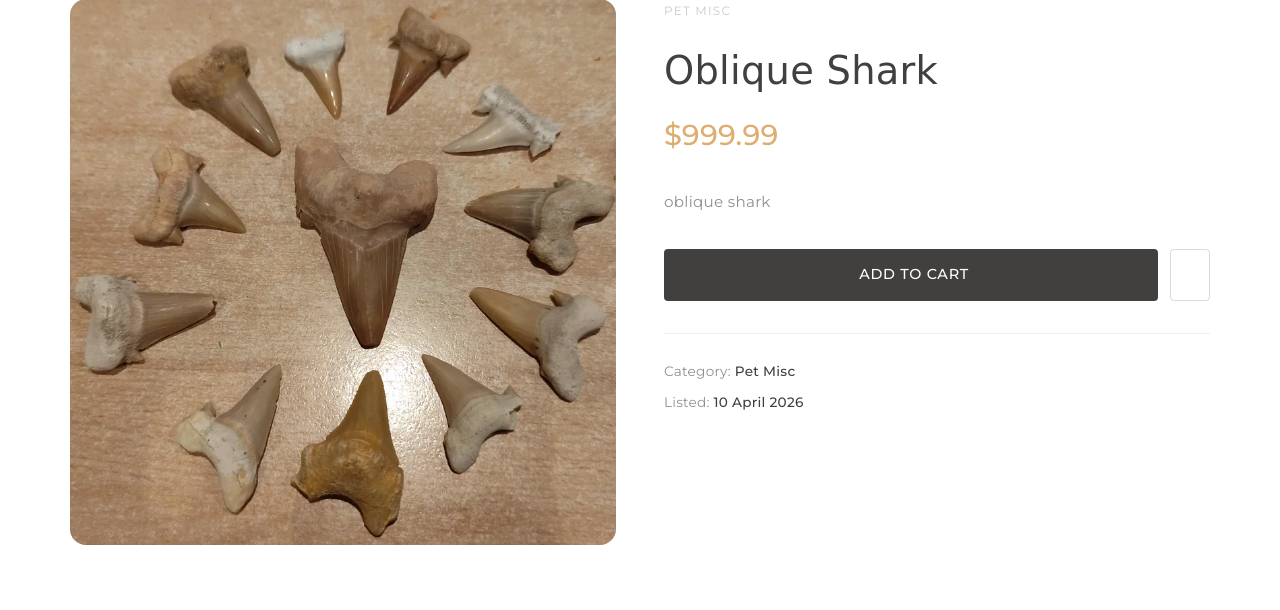
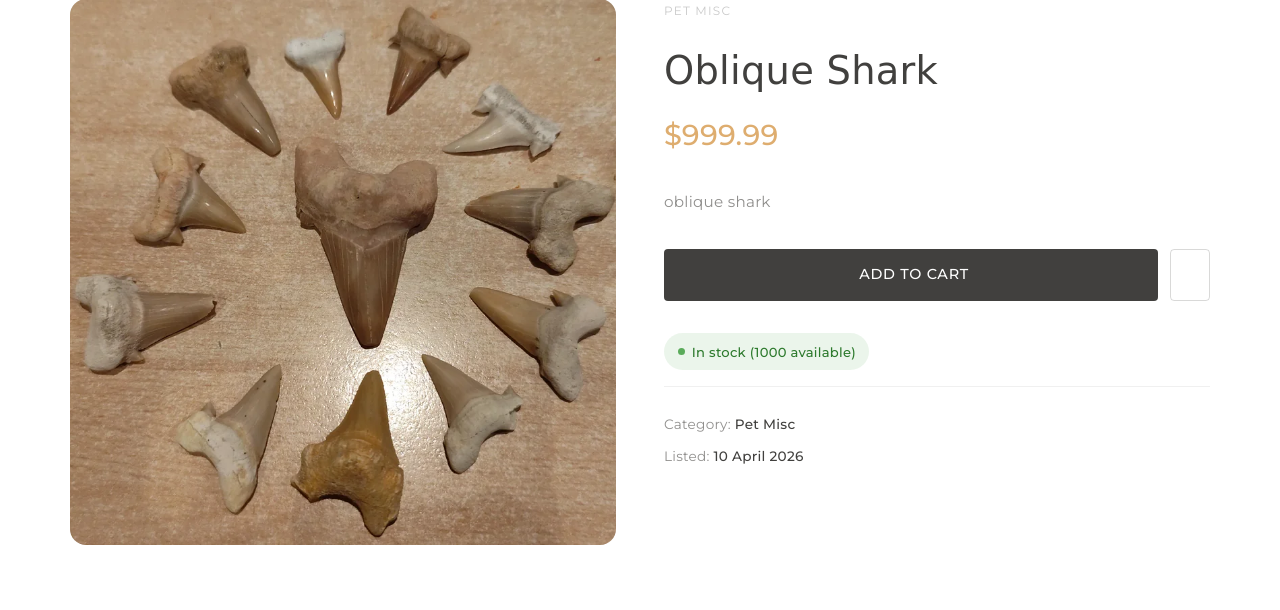
Before and after one commit to senileman/waggyfull, a Flask app: page /shop/product/1 in a window 1280 px wide. Shown: the part 309-919 px from the top of the page. Run offline with Flask 3, Linux system fonts and the light colour scheme; some libraries are stand-ins or nearby versions; some web fonts are replaced.

Commit message:
commit rd 2

```diff
--- a/models.py
+++ b/models.py
@@ -67,6 +67,7 @@ class Product(db.Model):
     image_filename = db.Column(db.String(256), nullable=True)
     price       = db.Column(db.Float,       nullable=False, default=0.0)
     is_active   = db.Column(db.Boolean,     nullable=False, default=True)
+    stock       = db.Column(db.Integer,     nullable=False, default=0)
     created_at  = db.Column(db.DateTime,    nullable=False, default=datetime.utcnow)
     updated_at  = db.Column(db.DateTime,    nullable=False, default=datetime.utcnow,
                             onupdate=datetime.utcnow)
--- a/shop.py
+++ b/shop.py
@@ -136,6 +136,7 @@ def add_product():
         price_raw   = request.form.get("price", "0")
         is_active   = bool(request.form.get("is_active"))
         image_file  = request.files.get("image")
+        stock_raw   = request.form.get("stock", "0")
 
         # Validate
         errors = []
@@ -150,6 +151,13 @@ def add_product():
         except ValueError:
             errors.append("Price must be a positive number.")
             price = 0.0
+        try:
+            stock = int(stock_raw)
+            if stock < 0:
+                raise ValueError
+        except ValueError:
+            errors.append("Stock must be a whole number of 0 or more.")
+            stock = 0
 
         if errors:
             for e in errors:
@@ -169,6 +177,7 @@ def add_product():
             image_filename=image_filename,
             price=price,
             is_active=is_active,
+            stock=stock,
         )
         db.session.add(product)
         db.session.commit()
@@ -197,6 +206,7 @@ def edit_product(product_id):
         is_active   = bool(request.form.get("is_active"))
         image_file  = request.files.get("image")
         clear_image = bool(request.form.get("clear_image"))
+        stock_raw   = request.form.get("stock", "0")
 
         errors = []
         if not name:
@@ -210,6 +220,13 @@ def edit_product(product_id):
         except ValueError:
             errors.append("Price must be a positive number.")
             price = product.price
+        try:
+            stock = int(stock_raw)
+            if stock < 0:
+                raise ValueError
+        except ValueError:
+            errors.append("Stock must be a whole number of 0 or more.")
+            stock = product.stock
 
         if errors:
             for e in errors:
@@ -232,6 +249,7 @@ def edit_product(product_id):
         product.description = description
         product.price       = price
         product.is_active   = is_active
+        product.stock       = stock
         db.session.commit()
 
         flash(f"Product \"{name}\" updated.", "success")
--- a/templates/shop/product.html
+++ b/templates/shop/product.html
@@ -40,6 +40,31 @@
     margin-bottom: 2rem;
     white-space: pre-line;
   }
+
+  /* ── Stock indicator ────────────────────────── */
+  .stock-indicator { margin-bottom: 1.25rem; }
+  .stock-pill {
+    display: inline-flex;
+    align-items: center;
+    gap: 0.45rem;
+    font-family: var(--secondary-font);
+    font-size: 0.82rem;
+    font-weight: 500;
+    padding: 0.35rem 0.85rem;
+    border-radius: 2rem;
+    letter-spacing: 0.02em;
+  }
+  .stock-dot {
+    width: 7px; height: 7px;
+    border-radius: 50%;
+    flex-shrink: 0;
+  }
+  .stock-pill.in  { background: rgba(90,171,90,0.12); color: #2d7a2d; }
+  .stock-pill.in  .stock-dot { background: #5aab5a; }
+  .stock-pill.low { background: rgba(255,152,0,0.12); color: #a06000; }
+  .stock-pill.low .stock-dot { background: #ff9800; }
+  .stock-pill.out { background: rgba(192,57,43,0.10); color: #a02020; }
+  .stock-pill.out .stock-dot { background: #c0392b; }
 
   /* ── Actions ─────────────────────────────────── */
   .detail-actions { display: flex; gap: 0.75rem; flex-wrap: wrap; margin-bottom: 2rem; }
@@ -180,13 +205,33 @@
       {% endif %}
 
       <div class="detail-actions">
-        <button class="btn-cart-lg">
+        <button class="btn-cart-lg" {% if product.stock == 0 %}disabled style="opacity:0.5; cursor:not-allowed;"{% endif %}>
           <iconify-icon icon="mdi:cart-outline" style="font-size:1.1rem; vertical-align:-2px; margin-right:0.4rem;"></iconify-icon>
-          Add to Cart
+          {% if product.stock == 0 %}Out of Stock{% else %}Add to Cart{% endif %}
         </button>
         <button class="btn-wish-lg" title="Add to wishlist">
           <iconify-icon icon="fluent:heart-28-regular"></iconify-icon>
         </button>
+      </div>
+
+      {# ── Stock indicator ─────────────────────────────────────────────── #}
+      <div class="stock-indicator mb-3">
+        {% if product.stock == 0 %}
+          <span class="stock-pill out">
+            <span class="stock-dot"></span>
+            Out of stock
+          </span>
+        {% elif product.stock <= 5 %}
+          <span class="stock-pill low">
+            <span class="stock-dot"></span>
+            Only {{ product.stock }} left
+          </span>
+        {% else %}
+          <span class="stock-pill in">
+            <span class="stock-dot"></span>
+            In stock ({{ product.stock }} available)
+          </span>
+        {% endif %}
       </div>
 
       <div class="detail-meta">
```
Also changed, not shown: templates/shop/add_product.html (+9 -2 lines), templates/shop/edit_product.html (+8 -2 lines), instance/waggy.db, static/images/products/28787c71f6094edea714f01b776d0d84.png (added), static/images/products/b746b6ba6e284399b4c8dda7b9a6df28.webp (added).
